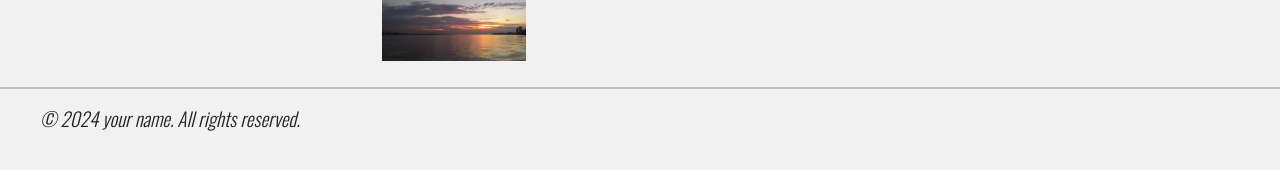
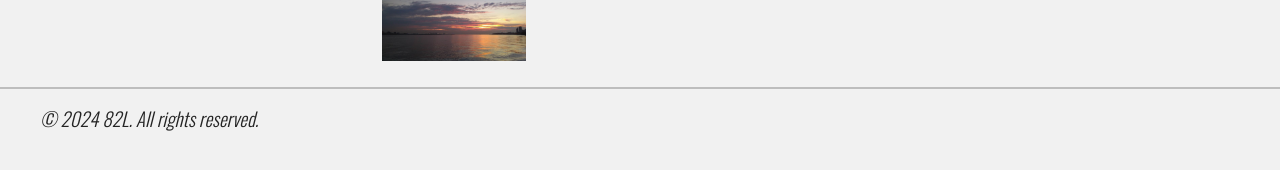
Before and after one commit to 82l-forkplace/jekyll-portfolio-theme, a Jekyll site: the page built from _projects/pojectsample.md, in a window 1280 px wide. Shown: the part 413-583 px from the top of the page. Built offline with Jekyll 4.4.1, drawn with Linux system fonts in a browser that asks for light colours.

Commit message:
correct variable names

```diff
--- a/_config.yml
+++ b/_config.yml
@@ -24,13 +24,13 @@
 # be sure to name the folder containing the categories like that _<nameOfCategory>
 
 author:
-  name: 'your name'
-  email: contact@email.com
-  twitter_username: TwitterHandle
-#  facebook_username:
-  github_username:  GitHubHandle
-  gitlab_username:  GitLabHandle
-  itchio_username:  ItchHandle
+  name: '82L'
+  email: contacter82l@gmail.com
+  twitter_username: EightyTwoL
+  #  facebook_username:
+  github_username:  82l
+  gitlab_username:  82l
+  itch_username:  ItchHandle
 
 
 
--- a/_includes/header.html
+++ b/_includes/header.html
@@ -66,11 +66,11 @@
                                     </a>
                                 </li>
                                 {% endif %}
-                                {% if site.author.itchio_username %}
+                                {% if site.author.itch_username %}
                                 <!-- Itch.io -->
                                 <li class="navigation__item">
-                                    <a href="https://{{ site.author.itchio_username}}.itch.io"
-                                       title="{{ site.author.itchio_username  }} on Itch.io" target="_blank">
+                                    <a href="https://{{ site.author.itch_username}}.itch.io"
+                                       title="{{ site.author.itch_username  }} on Itch.io" target="_blank">
                                         <i class="fab fa-itch-io fa-lg" aria-label="Itch.io"></i>
                                     </a>
                                 </li>
```
